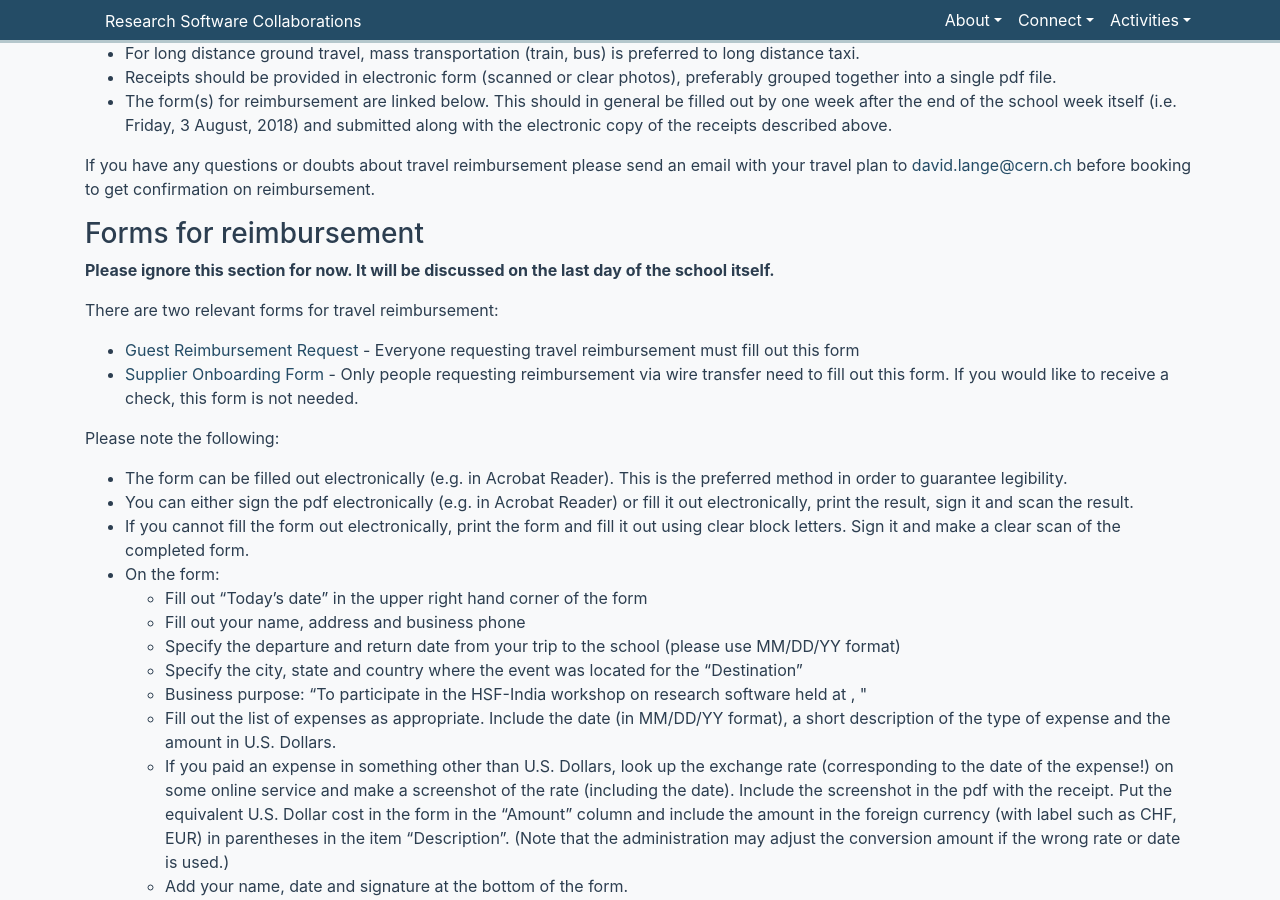
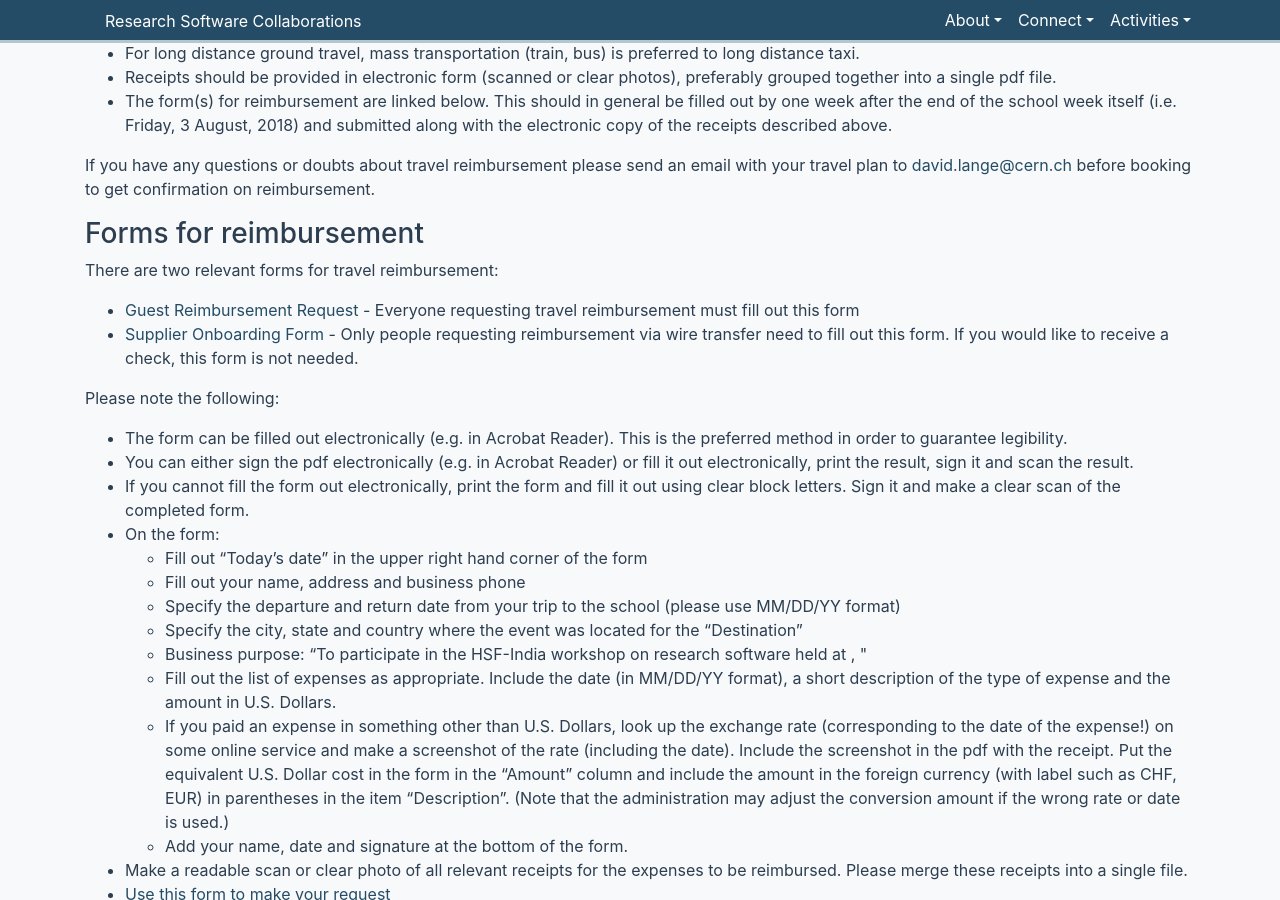
Before and after one commit to research-software-collaborations/research-software-collaborations.github.io, a Jekyll site: the page built from pages/docs/reimbursement.md, in a window 1280 px wide and 900 px high, scrolled down 599 px. Built offline with Jekyll 4.4.1, drawn with Linux system fonts in a browser that asks for light colours; cached includes are drawn as plain includes.

Commit message:
Update reimbursement.md

```diff
--- a/pages/docs/reimbursement.md
+++ b/pages/docs/reimbursement.md
@@ -31,8 +31,6 @@ eligible for reimbursement from the HSF-India project.
 
 ### Forms for reimbursement
 
-  **Please ignore this section for now. It will be discussed on the last day of the school itself.**
-
 There are two relevant forms for travel reimbursement:
 
   * [Guest Reimbursement Request](https://finance.princeton.edu/form-library/reimbursement/guest-reimbursement-reque/guest_reimbursement_request.pdf) - Everyone requesting travel reimbursement must fill out this form
```
